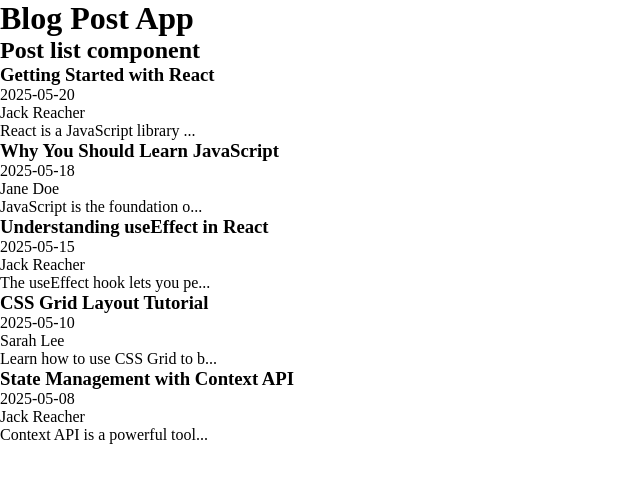
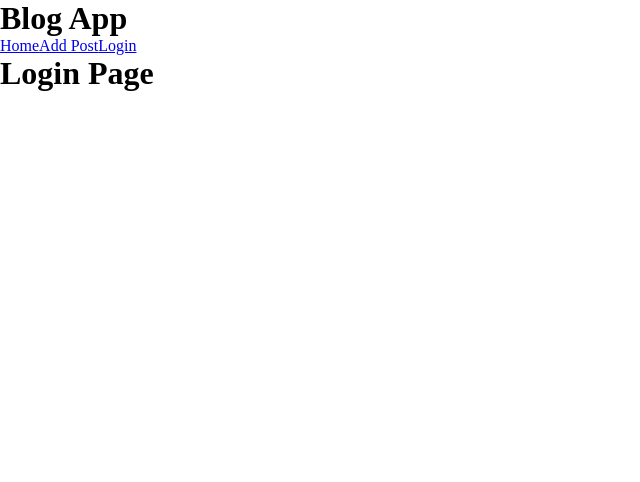
Before and after one commit to cgomez374/my-blog-app, a React (Vite) app: page /login in a window 1280 px wide. Shown: the top 482 px of the page, without its empty margins (0-640 px from the left). Built offline with nearby package versions, Linux system fonts and the light colour scheme.

Commit message:
added react router, added routes, created pages, added navbar

```diff
--- a/package.json
+++ b/package.json
@@ -11,7 +11,8 @@
   },
   "dependencies": {
     "react": "^19.1.0",
-    "react-dom": "^19.1.0"
+    "react-dom": "^19.1.0",
+    "react-router-dom": "^7.6.1"
   },
   "devDependencies": {
     "@eslint/js": "^9.25.0",
--- a/src/App.jsx
+++ b/src/App.jsx
@@ -1,12 +1,29 @@
+import { BrowserRouter as Router, Routes, Route } from 'react-router-dom'
 import './App.css'
+// PAGES
+import PostDetails from './pages/PostDetails'
+import CreatePost from './pages/CreatePost'
+import EditPost from './pages/EditPost'
+import Login from './pages/Login'
+import NotFound from './pages/NotFound'
+// COMPONENTS
+import Navbar from './components/Navbar'
 import PostList from './components/PostList'
 
 function App() {
   return (
-    <main>
-      <h1>Blog Post App</h1>
-      <PostList />
-    </main>
+    <Router>
+      <h1>Blog App</h1>
+      <Navbar />
+      <Routes>
+        <Route path='/' element={ <PostList /> } />
+        <Route path='/post/:id' element={ <PostDetails /> } />
+        <Route path='/add' element={ <CreatePost /> } />
+        <Route path='/edit/:id' element={ <EditPost /> } />
+        <Route path='/login' element={ <Login /> } />
+        <Route path='*' element={ <NotFound /> } />
+      </Routes>
+    </Router>
   )
 }
 
--- /dev/null
+++ b/src/components/Navbar.jsx
@@ -0,0 +1,13 @@
+import { Link } from "react-router-dom";
+
+export default function Navbar(){
+  return (
+    <nav>
+      <ul>
+        <Link to='/'>Home</Link>
+        <Link to='/add'>Add Post</Link>
+        <Link to='/login'>Login</Link>
+      </ul>
+    </nav>
+  )
+}
--- /dev/null
+++ b/src/pages/CreatePost.jsx
@@ -0,0 +1,3 @@
+export default function CreatePost(){
+  return <h1>Create Post Page</h1>
+}
--- /dev/null
+++ b/src/pages/EditPost.jsx
@@ -0,0 +1,3 @@
+export default function EditPost(){
+  return <h1>Edit Post Page</h1>
+}
--- /dev/null
+++ b/src/pages/Login.jsx
@@ -0,0 +1,3 @@
+export default function Login(){
+  return <h1>Login Page</h1>
+}
--- /dev/null
+++ b/src/pages/NotFound.jsx
@@ -0,0 +1,3 @@
+export default function NotFound(){
+  return <h1>404 - Not Found</h1>
+}
--- /dev/null
+++ b/src/pages/PostDetails.jsx
@@ -0,0 +1,3 @@
+export default function PostDetails(){
+  return <h1>Post Details Page</h1>
+}
```
Also changed, not shown: 1 other file (tests, documents, lock files or other folders).
